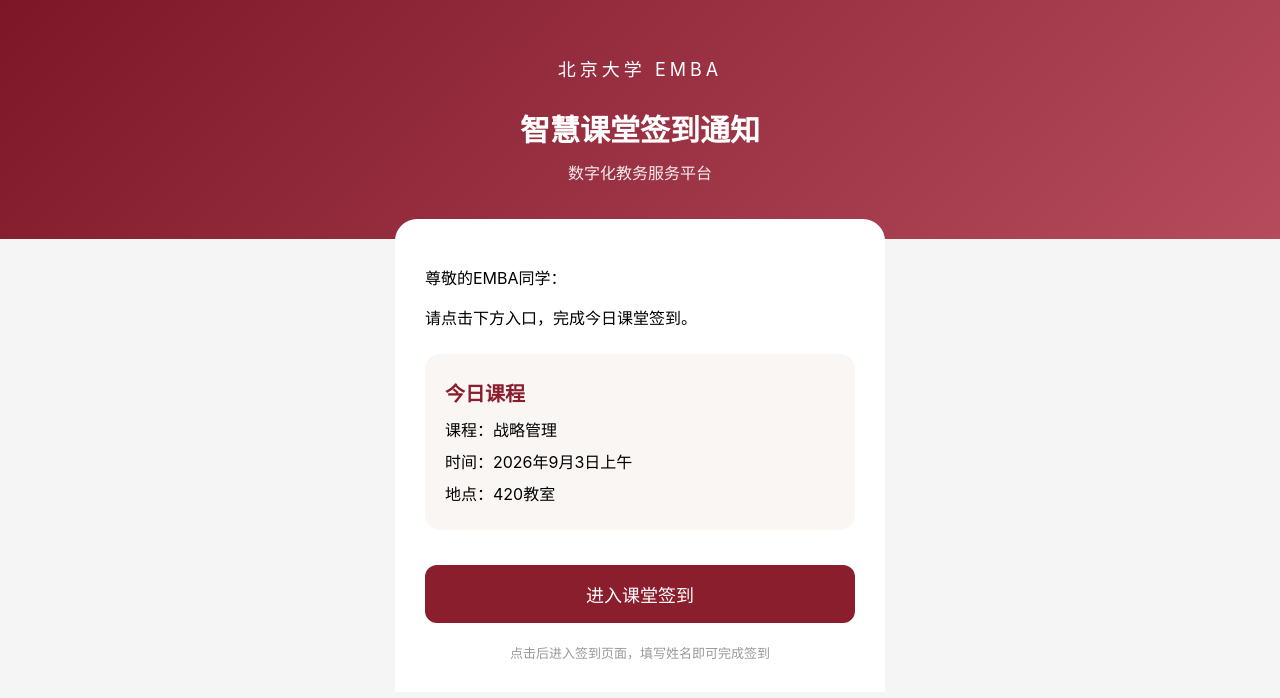
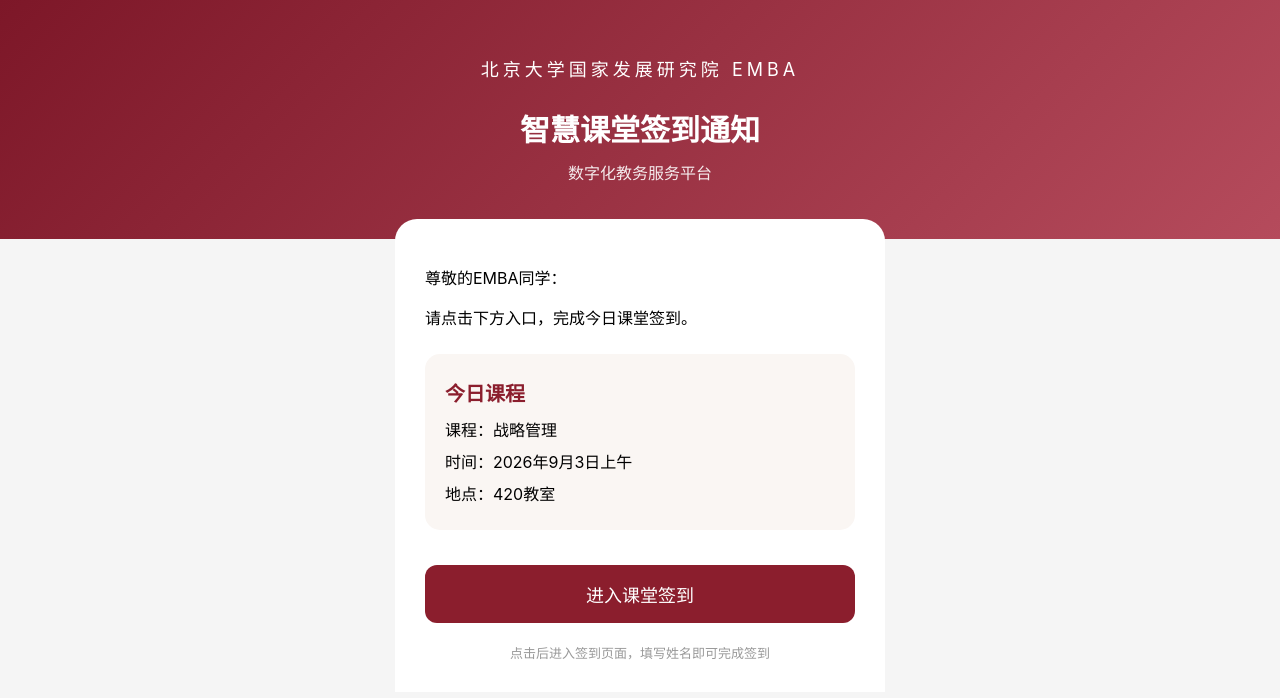
Before and after one commit to chrischen5133-rgb/emba-checkin, a plain HTML site: page index.html in a window 1280 px wide. Drawn offline with Linux system fonts and the light colour scheme.

Commit message:
更新学院名称

```diff
--- a/index.html
+++ b/index.html
@@ -19,7 +19,7 @@
 </head>
 <body>
 <div class="cover">
-<div class="logo">北京大学 EMBA</div>
+<div class="logo">北京大学国家发展研究院 EMBA</div>
 <h1>智慧课堂签到通知</h1>
 <div class="sub">数字化教务服务平台</div>
 </div>
```
